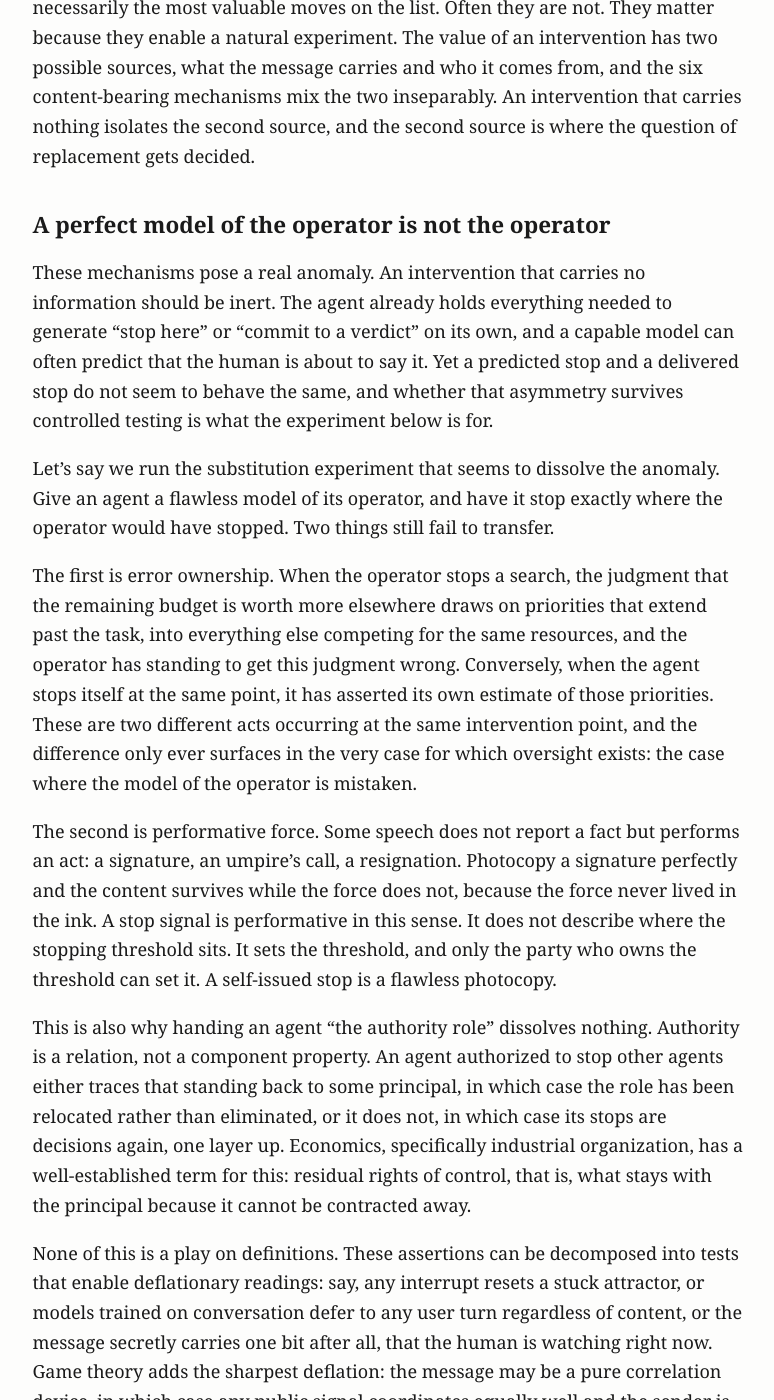
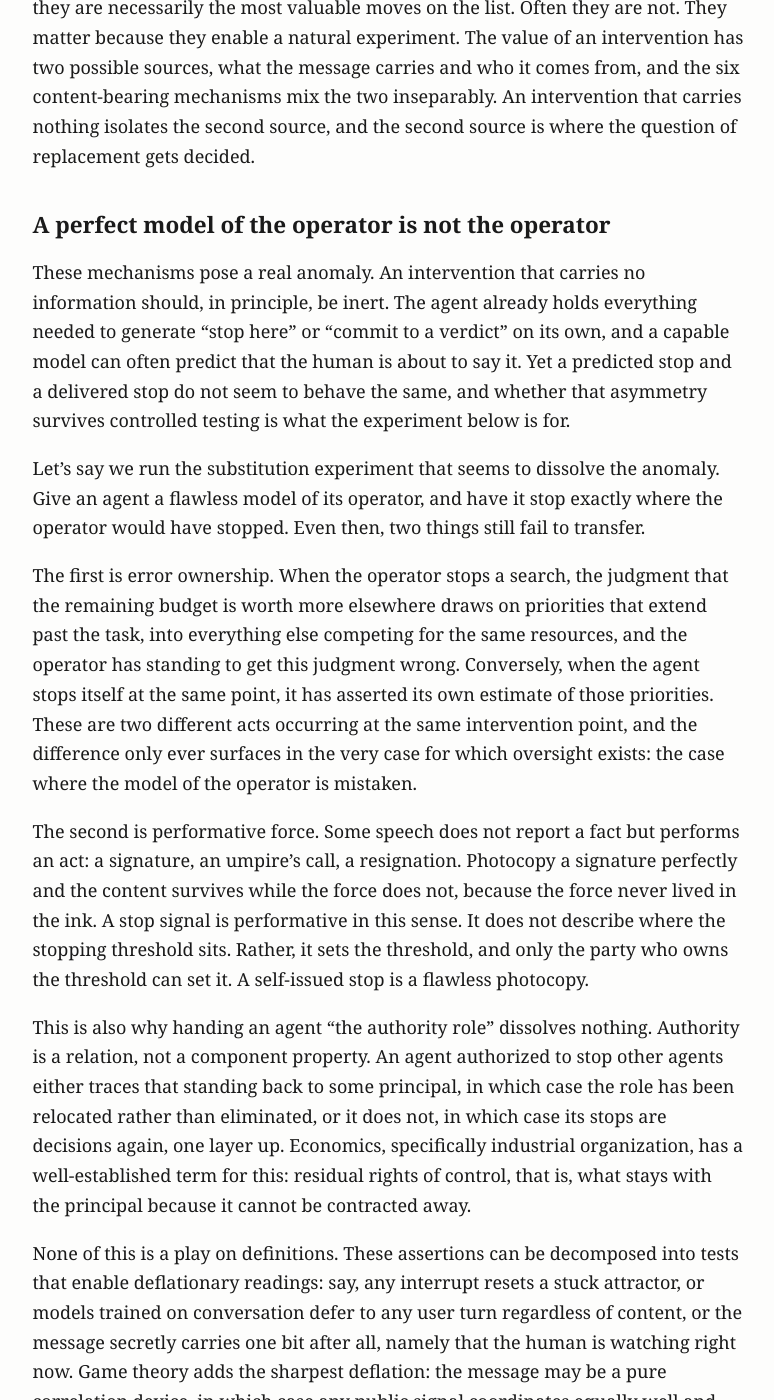
Before and after one commit to MajorLift/blog, a Jekyll site: the page built from _posts/2026-07-24-when-if-ever-agents-stop-needing-us.md, in a window 1280 px wide and 1400 px high, scrolled down 2233 px. Shown: the whole window, without its empty margins (252-1026 px from the left). Built offline with Jekyll 4.4.1, drawn with Linux system fonts in a browser that asks for light colours; some of the changed text lies outside the part shown.

Commit message:
Sync essay 1: disambiguation and connectives

```diff
--- a/_posts/2026-07-24-when-if-ever-agents-stop-needing-us.md
+++ b/_posts/2026-07-24-when-if-ever-agents-stop-needing-us.md
@@ -24,21 +24,21 @@
 8. **Requirement dissolution.** Deleting a misspecified requirement instead of iterating against it. This is distinct from a stop signal in that a dissolved requirement cannot resume or regenerate a search line.
 9. **Demonstration.** Exhibiting the standard by fixing the artifact directly, used where the criterion resists statement. The hand edit is the usual channel, not the category: edits can carry any of the other mechanisms, and what makes this one distinct is that it encompasses payloads that no instruction can replace.
 
-What's surprising in this list is that three of the nine carry no domain content at all. The judgment demand, the purpose re-anchor, and the stop signal transfer nothing the agent does not already have. They move commitment, salience, and attention. A fourth belongs to the same species: the bare demand for the evidence behind a claim already made, call it the warrant demand. It supplies nothing, and what it transfers is the obligation to answer for the claim. All four work even when the human knows less than the agent about everything under discussion. These contentless intervention categories are not interesting because they are necessarily the most valuable moves on the list. Often they are not. They matter because they enable a natural experiment. The value of an intervention has two possible sources, what the message carries and who it comes from, and the six content-bearing mechanisms mix the two inseparably. An intervention that carries nothing isolates the second source, and the second source is where the question of replacement gets decided.
+What's surprising in this list is that three of the nine carry no domain content at all. The judgment demand, the purpose re-anchor, and the stop signal transfer nothing the agent does not already have. Instead, they move commitment, salience, and attention. A fourth belongs to the same species: the bare demand for the evidence behind a claim already made, call it the warrant demand. It supplies nothing, and what it transfers is the obligation to answer for the claim. All four work even when the human knows less than the agent about everything under discussion. These contentless intervention categories are not interesting because they are necessarily the most valuable moves on the list. Often they are not. They matter because they enable a natural experiment. The value of an intervention has two possible sources, what the message carries and who it comes from, and the six content-bearing mechanisms mix the two inseparably. An intervention that carries nothing isolates the second source, and the second source is where the question of replacement gets decided.
 
 ## A perfect model of the operator is not the operator
 
-These mechanisms pose a real anomaly. An intervention that carries no information should be inert. The agent already holds everything needed to generate "stop here" or "commit to a verdict" on its own, and a capable model can often predict that the human is about to say it. Yet a predicted stop and a delivered stop do not seem to behave the same, and whether that asymmetry survives controlled testing is what the experiment below is for.
+These mechanisms pose a real anomaly. An intervention that carries no information should, in principle, be inert. The agent already holds everything needed to generate "stop here" or "commit to a verdict" on its own, and a capable model can often predict that the human is about to say it. Yet a predicted stop and a delivered stop do not seem to behave the same, and whether that asymmetry survives controlled testing is what the experiment below is for.
 
-Let's say we run the substitution experiment that seems to dissolve the anomaly. Give an agent a flawless model of its operator, and have it stop exactly where the operator would have stopped. Two things still fail to transfer.
+Let's say we run the substitution experiment that seems to dissolve the anomaly. Give an agent a flawless model of its operator, and have it stop exactly where the operator would have stopped. Even then, two things still fail to transfer.
 
 The first is error ownership. When the operator stops a search, the judgment that the remaining budget is worth more elsewhere draws on priorities that extend past the task, into everything else competing for the same resources, and the operator has standing to get this judgment wrong. Conversely, when the agent stops itself at the same point, it has asserted its own estimate of those priorities. These are two different acts occurring at the same intervention point, and the difference only ever surfaces in the very case for which oversight exists: the case where the model of the operator is mistaken.
 
-The second is performative force. Some speech does not report a fact but performs an act: a signature, an umpire's call, a resignation. Photocopy a signature perfectly and the content survives while the force does not, because the force never lived in the ink. A stop signal is performative in this sense. It does not describe where the stopping threshold sits. It sets the threshold, and only the party who owns the threshold can set it. A self-issued stop is a flawless photocopy.
+The second is performative force. Some speech does not report a fact but performs an act: a signature, an umpire's call, a resignation. Photocopy a signature perfectly and the content survives while the force does not, because the force never lived in the ink. A stop signal is performative in this sense. It does not describe where the stopping threshold sits. Rather, it sets the threshold, and only the party who owns the threshold can set it. A self-issued stop is a flawless photocopy.
 
 This is also why handing an agent "the authority role" dissolves nothing. Authority is a relation, not a component property. An agent authorized to stop other agents either traces that standing back to some principal, in which case the role has been relocated rather than eliminated, or it does not, in which case its stops are decisions again, one layer up. Economics, specifically industrial organization, has a well-established term for this: residual rights of control, that is, what stays with the principal because it cannot be contracted away.
 
-None of this is a play on definitions. These assertions can be decomposed into tests that enable deflationary readings: say, any interrupt resets a stuck attractor, or models trained on conversation defer to any user turn regardless of content, or the message secretly carries one bit after all, that the human is watching right now. Game theory adds the sharpest deflation: the message may be a pure correlation device, in which case any public signal coordinates equally well and the sender is irrelevant. The three-arm experiment separates them: identical contentless interrupts issued by the agent to itself, by a script with no principal behind it, and by the operator. The script arm is the correlation-device test. If it matches the operator arm, then delivering the interrupt mechanizes, and that part of the anomaly dissolves. What would not dissolve is the half that was never an effect claim. A script that says stop is enforcing a threshold someone set. Deciding what the interrupt enforces, and owning the miss when the threshold is wrong, does not appear in any arm of the experiment, because it is not a property of the message at all.
+None of this is a play on definitions. These assertions can be decomposed into tests that enable deflationary readings: say, any interrupt resets a stuck attractor, or models trained on conversation defer to any user turn regardless of content, or the message secretly carries one bit after all, namely that the human is watching right now. Game theory adds the sharpest deflation: the message may be a pure correlation device, in which case any public signal coordinates equally well and the sender is irrelevant. The three-arm experiment differentiates them: identical contentless interrupts issued by the agent to itself, by a script with no principal behind it, and by the operator. The script arm is the correlation-device test. If it matches the operator arm, then delivering the interrupt mechanizes, and that part of the anomaly dissolves. What would not dissolve is the half that was never an effect claim. A script that says stop is, after all, enforcing a threshold someone set. Deciding what the interrupt enforces, and owning the miss when the threshold is wrong, does not appear in any arm of the experiment, because it is not a property of the message at all.
 
 That argument sorts the whole taxonomy into three durability classes.
 
```
Also changed, not shown: other parts of _posts/2026-07-24-when-if-ever-agents-stop-needing-us.md (+2 -2 lines).
